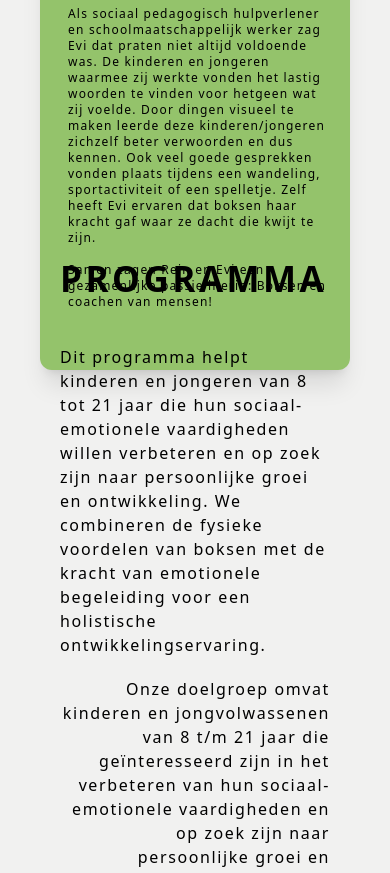
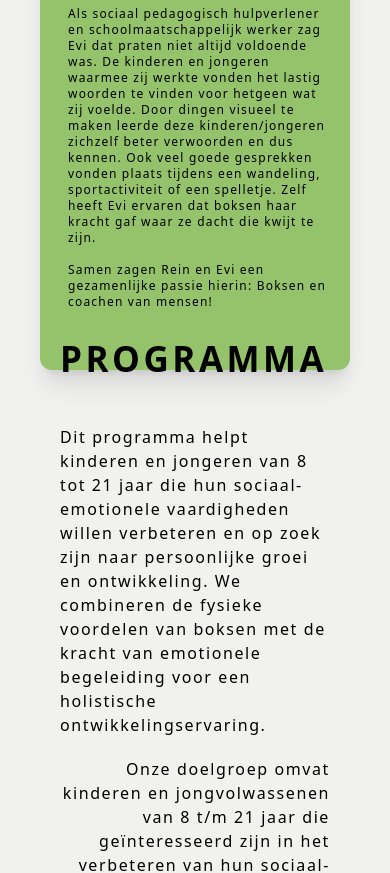
Before and after one commit to JustDevInn/Re-move, a React (Create React App) app: page /informatie in a window 390 px wide. Shown: the part 1440-2313 px from the top of the page. Built offline with nearby package versions, Linux system fonts and the light colour scheme.

Commit message:
adjusted padding issue informatie

```diff
--- a/src/components/Footers.jsx
+++ b/src/components/Footers.jsx
@@ -66,7 +66,7 @@ const Footers = () => {
           </a>
         </div>
          {/* KVK Information */}
-      <div className="w-full text-xs flex justify-between items-center pt-10 pb-2 px-10 absolute bottom-0">
+      <div className="w-full text-xs flex justify-between items-center pt-10 pb-10 px-10 absolute bottom-0">
         <p><span className="text-secondary">KVK</span> 87730278</p>
         <p><span className="text-secondary">SKJ</span> 100016128</p>
         <Link to="/voorwaarden#toppage" className="focus:outline focus:ring-2 focus:ring-black underline">
--- a/src/components/Informatie.jsx
+++ b/src/components/Informatie.jsx
@@ -52,11 +52,11 @@ const Informatie = () => {
 
 
   {/* container programma en doelroep */}
-    <div className="py-10 flex justify-center items-start flex-col lg:flex-row
+    <div className="py-10 mt-40 md:mt-20 flex justify-center items-start flex-col lg:flex-row
     p-5 rounded-xl">
       {/* programma */}
       <div className="lg:w-1/2">
-      <h1 className="text-[35px] lg:text-[50px] uppercase font-bold tracking-widest md:pt-0 pt-20 pb-10">programma</h1>
+      <h1 className="text-[35px] lg:text-[50px] uppercase font-bold tracking-widest pb-10">programma</h1>
       <p className="tracking-widest">Dit programma helpt kinderen en jongeren van 8 tot 21 jaar die hun sociaal-emotionele vaardigheden willen verbeteren en op zoek zijn naar persoonlijke groei en ontwikkeling. We combineren de fysieke voordelen van boksen met de kracht van emotionele begeleiding voor een holistische ontwikkelingservaring.</p>
       </div>
       {/* doelgroep */}
```
